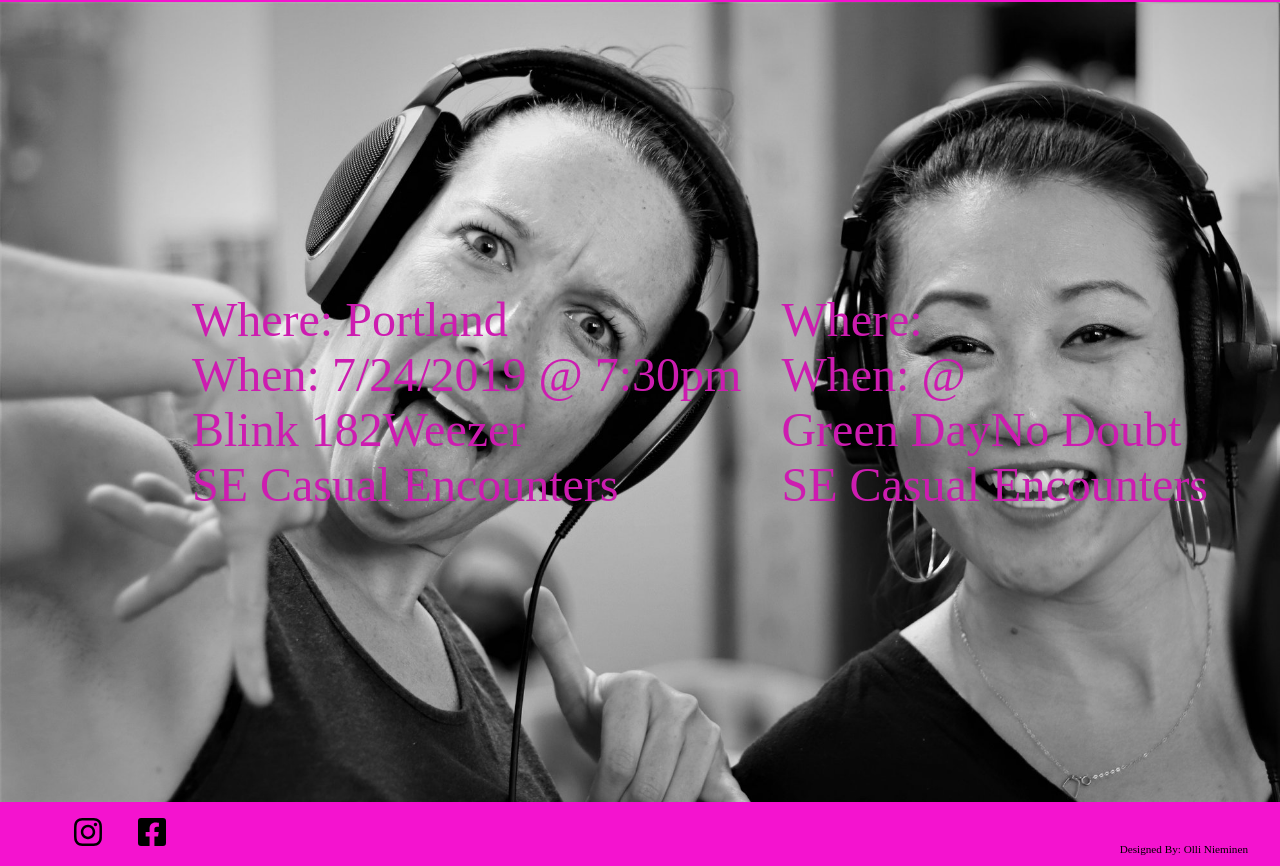
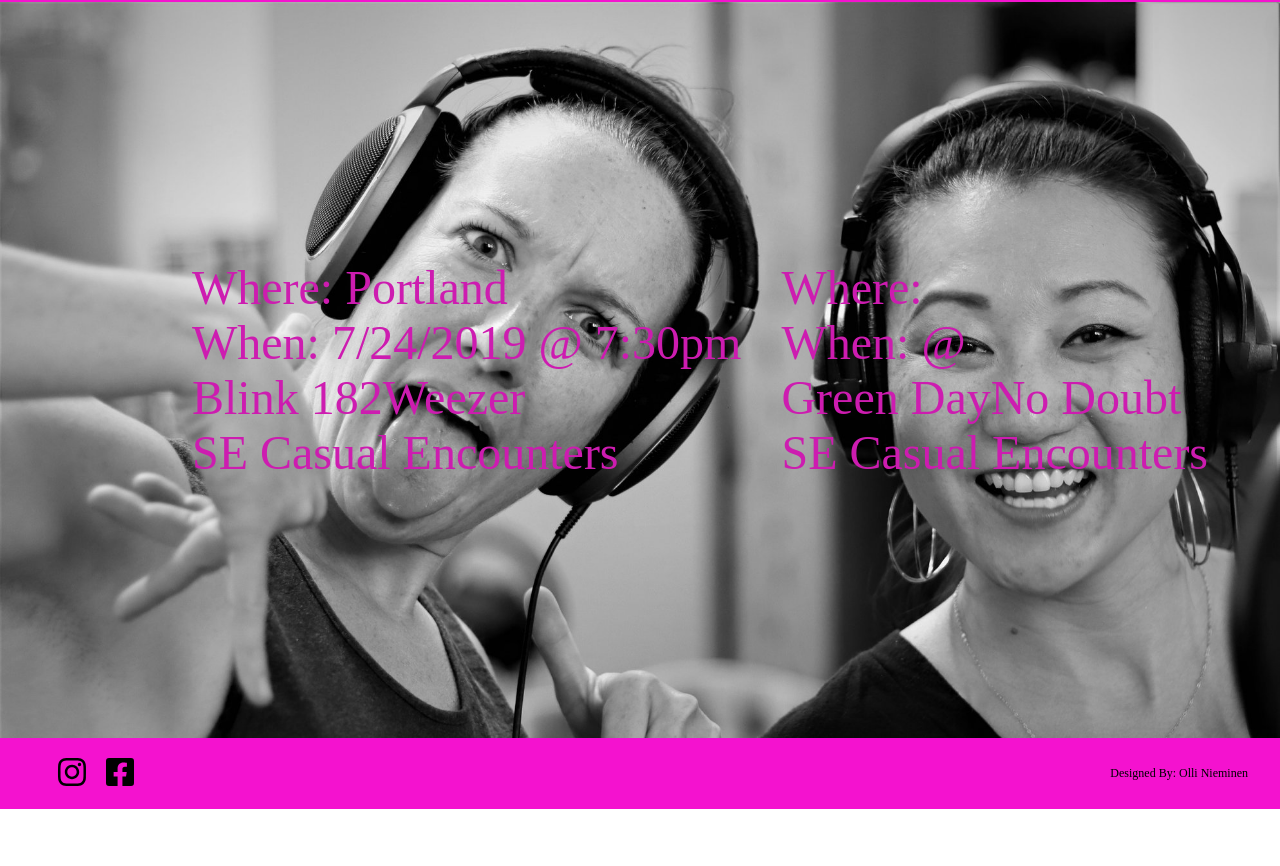
Before and after one commit to Olli-Archives/BandSite, a React app: page / in a window 1280 px wide. Shown: the part 878-1744 px from the top of the page. After the commit the page ends 1687 px from the top, so only its background shows below. Built offline with nearby package versions, Linux system fonts and the light colour scheme; no server answers.

Commit message:
add social links

```diff
--- a/src/components/footer/Footer.css
+++ b/src/components/footer/Footer.css
@@ -1,26 +1,23 @@
 .footer{
-  height: 4rem;
-  background-color:#f413cf;
   display:flex;
-  align-content: center;
-  justify-content: center;
-
-  p{
-    margin-left:auto;
-    margin-top:auto;
-    margin-right:2rem;
-    font-size: .7rem;
-  }
+  background-color: #F412CF
 }
 .social{
   display:flex;
-  list-style: none;
-  margin:0;
-  justify-content: center;
-  align-content: center;
+  list-style:none;
+  align-items: center;
+  width:100%;
   li{
-    margin:auto;
-    padding-left:2rem;
+    margin-left:1rem;
   }
+  a{
+    color: inherit;
+  }
+}
 
+.social li:last-child{
+  margin-left:auto;
+  text-align: right;
+  margin-right: 2rem;
+  font-size: .75rem;
 }
--- a/src/components/footer/Footer.js
+++ b/src/components/footer/Footer.js
@@ -3,17 +3,27 @@
 import {
   FaInstagram,
   FaFacebookSquare
-}from 'react-icons/fa';
+} from 'react-icons/fa';
 
 
-export default function Footer(){
-  return(
+export default function Footer() {
+  return (
     <footer className={styles.footer}>
       <ul className={styles.social}>
-        <li><FaInstagram size='2rem'/></li>
-        <li><FaFacebookSquare size='2rem'/></li>
+        <li>
+          <a target='_blank' href='https://www.instagram.com/sepdxcasualencou/'>
+            <FaInstagram size='2rem' />
+          </a>
+        </li>
+        <li>
+          <a target='_blank' href='https://www.facebook.com/eastsidecasualencounters/'>
+            <FaFacebookSquare size='2rem' />
+          </a>
+        </li>
+
+
+        <li><p>Designed By: Olli Nieminen</p></li>
       </ul>
-      <p>Designed By: Olli Nieminen</p>
     </footer>
 
 
--- a/src/components/main/Shows.css
+++ b/src/components/main/Shows.css
@@ -1,5 +1,5 @@
 .container{
-  height:100vh;
+  height: calc(100vh - 4rem);
   background-image: url('../../assets/images/shows.jpg');
   background-size: cover;
   background-repeat: no-repeat;
--- a/src/components/navbar/NavBar.css
+++ b/src/components/navbar/NavBar.css
@@ -14,6 +14,7 @@
   padding-left:1rem;
   a{
     margin-left:2rem;
+
   }
 }
 .spacer{
@@ -24,5 +25,6 @@
   padding-right:1rem;
   a{
     margin-right:2rem;
+    color:inherit;
   }
 }
--- a/src/components/navbar/NavBar.js
+++ b/src/components/navbar/NavBar.js
@@ -1,5 +1,10 @@
 import React from 'react';
 import styles from './NavBar.css';
+import {
+  FaInstagram,
+  FaSoundcloud,
+  FaFacebookSquare
+} from 'react-icons/fa'
 
 
 export default function NavBar() {
@@ -9,13 +14,21 @@
         <section className={styles.links}>
           <a>ABOUT-US</a>
           <a>HOME</a>
-          <a>SOUND-CLOUD</a>
+
         </section>
         <section className={styles.spacer}>
 
         </section>
         <section className={styles.social}>
-          <a>INSTA</a>
+        <a target='_blank' href='https://www.instagram.com/sepdxcasualencou/'>
+            <FaInstagram />
+          </a>
+          <a>
+            <FaSoundcloud />
+          </a>
+          <a target='_blank' href='https://www.facebook.com/eastsidecasualencounters/'>
+            <FaFacebookSquare />
+          </a>
         </section>
       </header>
     </>
```
